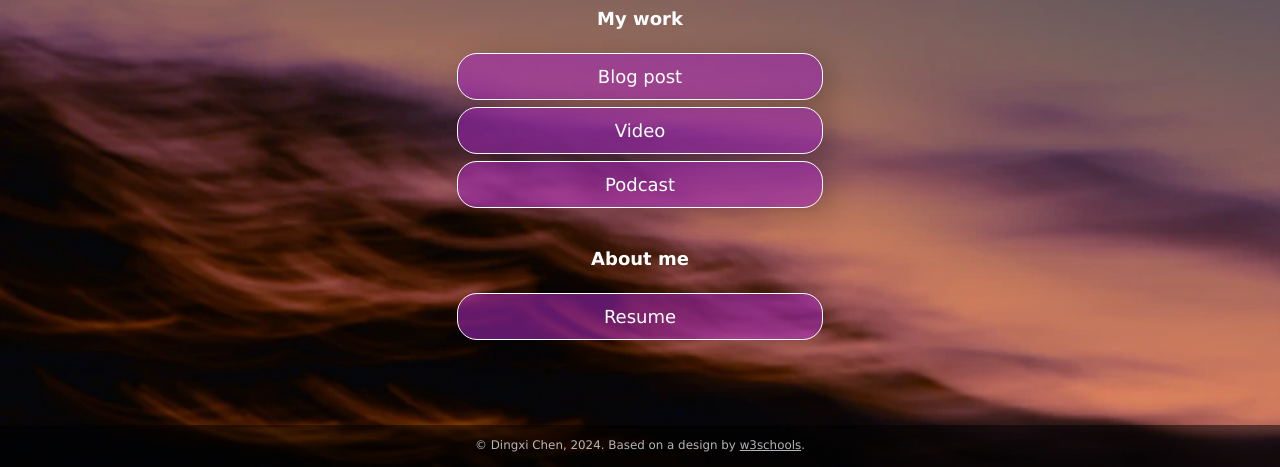
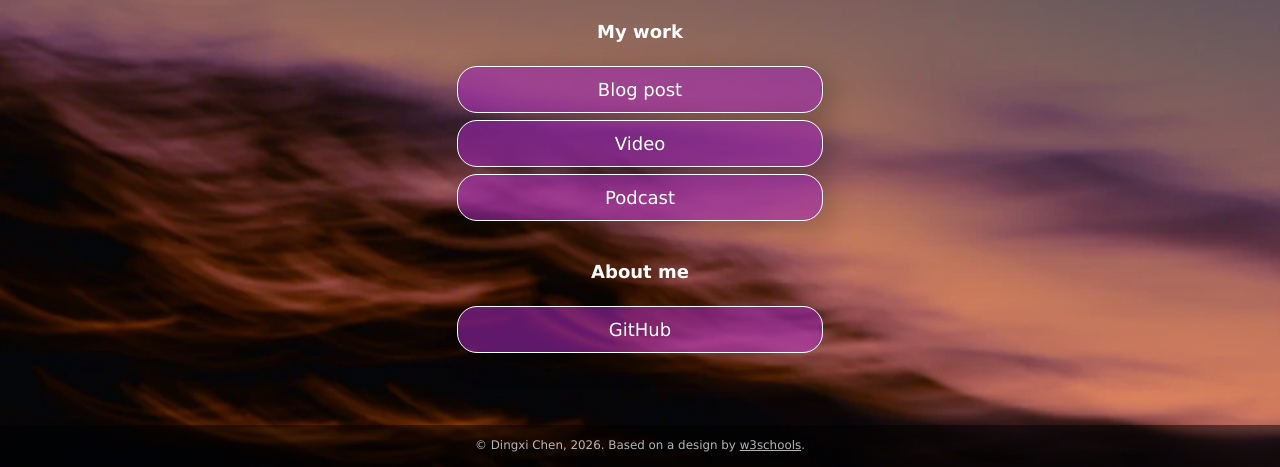
Before and after one commit to Xi489/xi489.github.io, a plain HTML site: page index.html in a window 1280 px wide. Shown: the part 333-800 px from the top of the page. Drawn offline with Linux system fonts and the light colour scheme.

Commit message:
Complete website text content and personal GitHub link

```diff
--- a/index.html
+++ b/index.html
@@ -18,7 +18,7 @@
       <img src="images/portrait.jpg" alt="Photo by Art Hauntington">
     </div>
     <div class="intro">
-      I'm <span class="name"><strong>Dingxi Chen</strong></span>, a writer and musician. You guys seen Twin Peaks?
+      I'm <span class="name"><strong>Dingxi Chen</strong></span>, a Virginia Tech student exploring gaming, sports, and digital media.
     </div>
     <div class="section-header">
       <h1>My work</h1>
@@ -37,18 +37,19 @@
       <div class="button toggle">Video</div>
       <div class="slidedown">
         <div class="description">
-          <h2>Video title</h2>
-          <p>Add a short but appealing description of your video.</p>
-          <a href="#" class="external-link" target="_blank">Watch</a>
+          <h2>Digital Media Video (Coming Soon)</h2>
+          <p>A story told through images, sound, and editing. My ENGL3844 video project is in development; check back for the finished video. For now, this button opens YouTube.</p>
+          <a href="https://www.youtube.com/" class="external-link" target="_blank" rel="noopener noreferrer">YouTube</a>
         </div>
       </div>
 
       <div class="button toggle">Podcast</div>
       <div class="slidedown">
         <div class="description">
-          <h2>Podcast title</h2>
-          <p>Add a short but appealing description of your podcast</p>
-          <a href="#" class="external-link" target="_blank">Listen</a>
+          <h2>How Do Short-Form Videos and Highlight Culture Affect the Way We Watch Sports?</h2>
+          <p>Can a few viral plays replace the feeling of watching a full game? Join our student discussion on streaming costs, athlete celebrity, and the context sports clips leave behind.</p>
+          <p>The episode link is coming soon. For now, this button opens SoundCloud.</p>
+          <a href="https://soundcloud.com/" class="external-link" target="_blank" rel="noopener noreferrer">SoundCloud</a>
         </div>
       </div>
     </div>
@@ -59,12 +60,12 @@
     </div>
 
     <div class="links-container">
-      <a href="https://drive.google.com" class="button" target="_blank">Resume</a>
+      <a href="https://github.com/Xi489" class="button" target="_blank" rel="noopener noreferrer">GitHub</a>
     </div>
 
   </div>
   <div class="footer">
-    <p>© Dingxi Chen, 2024. Based on a design by <a
+    <p>© Dingxi Chen, 2026. Based on a design by <a
         href="https://www.w3schools.com/howto/howto_website_create_linktree.asp" target="_blank">w3schools</a>.
     </p>
   </div>
```
